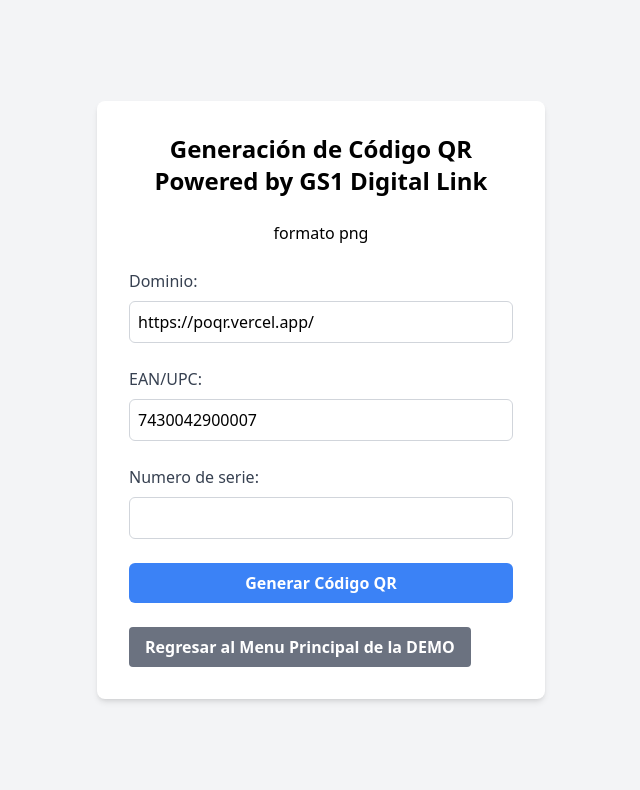
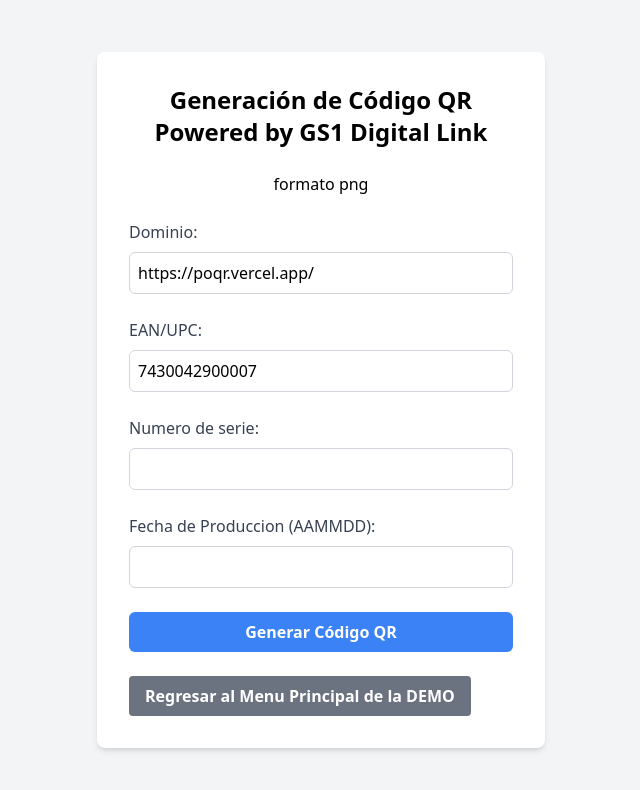
Before and after one commit to JamesBolanos/pocqr, a SvelteKit app: page /generacion-codigo-qr in a window 1280 px wide. Shown: the top 790 px of the page, without its empty margins (319-959 px from the left). Built offline with nearby package versions, Linux system fonts and the light colour scheme.

Commit message:
Dividing the API in charge of the db interaction to several APIs Role Oriented.

```diff
--- a/src/routes/[01]/[gtin]/[21]/[serial]/+page.svelte
+++ b/src/routes/[01]/[gtin]/[11]/[production_date]/[21]/[serial]/+page.svelte
@@ -5,36 +5,41 @@
     import { get } from 'svelte/store';
     import confetti from 'canvas-confetti';
 
-    // Access URL parameters
-    let domain;
+    // Access URL parameters according to GS1 APPLICATION IDENTIFICATION RULES: (01) GTIN / (11) PRODUCTION DATE / (21) SERIAL NUMBER
+    let dominio;
+    // Extract the domain
+    dominio = get(page).url.origin;
     let gtin = get(page).params.gtin;
-    let serial = get(page).params.serial;
+    let fecha_produccion = get(page).params.production_date;
+    let serie = get(page).params.serial;
 
 
-    // Extract the domain
-    domain = get(page).url.origin;
 
-    //for debug purposes
-    //console.log("Domain:", domain);
-    //console.log("GTIN:", gtin);
-    //console.log("Serial:", serial);
+    //DEBUG
+    console.log("Domain:", dominio);
+    console.log("GTIN:", gtin);
+    console.log("FECHA PRODUCCION:", fecha_produccion);
+    console.log("serie:", serie);
+    //DEBUG
 
-    // Form fields
+
+    // CAMPOS A SER LLENADOS POR EL USUARIO
     let cliente = '';
     let fecha_compra = new Date().toISOString().split('T')[0];
     let correo = '';
-    let action = 'register_warranty';
+
 
     // Check if the warranty exists when the component loads
+    // THIS IS A GET METHOD (QUERY)
     onMount(async () => {
       try {
         // Fetch from the API to check if the warranty exists
-        const response = await fetch(`/api/db?domain=${domain}&gtin=${gtin}&serial=${serial}`);
+        const response = await fetch(`/api/db/eu/?dominio=${dominio}&gtin=${gtin}&serie=${serie}&{fecha_produccion=${fecha_produccion}}`);
         const result = await response.json();
 
         if (result.exists) {
           // Redirect to product information page if warranty exists
-          goto(`/product-info/01/${gtin}/21/${serial}`);
+          goto(`/product-info/01/${gtin}/11/${fecha_produccion}/21/${serie}`);
         }
       } catch (error) {
         console.error('Error al buscar garantias existentes', error);
@@ -43,9 +48,7 @@
 
     // Function to save the warranty
 
-
     async function saveWarranty() {
-
       // Trigger confetti animation. this should go before the alert, but because saveWarranty is async() first shows the alert, and the confetti is shown after the redirection
       // There msust be a better place to put this animation.
       confetti({
@@ -55,10 +58,10 @@
       });
 
       try {
-        const response = await fetch('/api/db', {
+        const response = await fetch('/api/db/eu', {
           method: 'POST',
           headers: { 'Content-Type': 'application/json' },
-          body: JSON.stringify({ domain, gtin, serial, cliente, fecha_compra, correo, action })
+          body: JSON.stringify({ dominio, gtin, serie, fecha_produccion, cliente, fecha_compra, correo })
         });
 
         if (response.ok) {
@@ -88,10 +91,10 @@
         <input id="gtin" type="text" readonly bind:value={gtin} class="border p-2 rounded w-full" />
       </div>
 
-      <!-- Serial Number Field -->
+      <!-- serie Number Field -->
       <div class="mb-4">
-        <label for="serial" class="block text-sm font-medium text-gray-700">Número de Serie</label>
-        <input id="serial" type="text" readonly bind:value={serial} class="border p-2 rounded w-full" />
+        <label for="serie" class="block text-sm font-medium text-gray-700">Número de Serie</label>
+        <input id="serie" type="text" readonly bind:value={serie} class="border p-2 rounded w-full" />
       </div>
 
       <!-- Customer Name Field -->
--- a/src/routes/api/db/+server.js
+++ b/src/routes/api/db/+server.js
@@ -9,16 +9,16 @@ import { json } from '@sveltejs/kit';
 export async function GET({ url }) {
   const domain = url.searchParams.get('domain');
   const gtin = url.searchParams.get('gtin');
-  const serial = url.searchParams.get('serial');
+  const serie = url.searchParams.get('serie');
 
-  if (gtin && serial) {
+  if (gtin && serie) {
     // Check if a specific warranty exists
     const { data, error } = await supabase
       .from('warranties')
       .select('*')
       .eq('domain', domain)
       .eq('gtin', gtin)
-      .eq('serial', serial)
+      .eq('serie', serie)
       .eq('garantia_registrada', true);
 
 
@@ -49,13 +49,14 @@ export async function GET({ url }) {
 
 // POST: Handle qr code creation (new item), warranty registration and inventory update.
 export async function POST({ request }) {
-  const { domain, gtin, serial, cliente, fecha_compra, correo, action } = await request.json();
+  const { domain, gtin, serie, fecha_produccion, fecha_garantia, cliente, fecha_compra, correo, action } = await request.json();
 
-  if (!gtin || !serial) {
+  if (!gtin || !serie) {
     console.log(gtin);
-    console.log(serial);
-    console.error('Missing GTIN or Serial in request');
-    return json({ error: 'GTIN and Serial are required' }, { status: 400 });
+    console.log(serie);
+    console.log(fecha_compra);
+    console.error('Missing GTIN or serie in request');
+    return json({ error: 'GTIN and serie are required' }, { status: 400 });
   }
   //////////////////////////////////////////////////////////////////////
   if (action === 'create_new') {
@@ -67,7 +68,8 @@ export async function POST({ request }) {
       .select('*')
       .eq('domain',domain)
       .eq('gtin', gtin)
-      .eq('serial', serial);
+      .eq('serie', serie)
+
 
     console.log('checking if the item exists...');
 
@@ -84,20 +86,20 @@ export async function POST({ request }) {
       // Log the error
 
       console.log('the create_new action is trying to add an item that already exists...');
-      return json({ message: 'The item already exists in the table', domain, gtin, serial });
+      return json({ message: 'The item already exists in the table', domain, gtin, serie });
     } else {
       // Insert new record
-      //TODO: YOU HAVE TO INSERT A CREATION DATE.
+
       const { error: insertError } = await supabase
         .from('warranties')
-        .insert({ domain, gtin, serial, fecha_ingreso, garantia_registrada: false });
+        .insert({ domain, gtin, serie, fecha_garantia, fecha_ingreso, garantia_registrada: false });
 
       if (insertError) {
         console.error('Database insert error:', insertError);
         return json({ error: 'Database error' }, { status: 500 });
       }
 
-      return json({ message: 'New record added', domain, gtin, serial });
+      return json({ message: 'New record added', domain, gtin, serie });
     }
     ///////////////////////////////////////
 
@@ -110,7 +112,7 @@ export async function POST({ request }) {
       .select('*')
       .eq('domain',domain)
       .eq('gtin', gtin)
-      .eq('serial', serial);
+      .eq('serie', serie);
 
     console.log('checking if the item exists');
 
@@ -133,27 +135,27 @@ export async function POST({ request }) {
         .update({ fecha_inventario })
         .eq('domain', domain)
         .eq('gtin', gtin)
-        .eq('serial', serial);
+        .eq('serie', serie);
 
       if (updateError) {
         console.error('Database update error:', updateError);
         return json({ error: 'Database error' }, { status: 500 });
       }
 
-      return json({ message: 'Inventory date updated', fecha_inventario, gtin, serial });
+      return json({ message: 'Inventory date updated', fecha_inventario, gtin, serie });
     } else {
       // Insert new inventory record
       // THIS WILL NOT BE POSSIBLE YOU NEED TO DOBULE CHECK THE FLOW
       const { error: insertError } = await supabase
         .from('warranties')
-        .insert({ domain, gtin, serial, fecha_inventario, garantia_registrada: false });
+        .insert({ domain, gtin, serie, fecha_inventario, garantia_registrada: false });
 
       if (insertError) {
         console.error('Database insert error:', insertError);
         return json({ error: 'Database error' }, { status: 500 });
       }
 
-      return json({ message: 'New inventory record added', fecha_inventario, gtin, serial });
+      return json({ message: 'New inventory record added', fecha_inventario, gtin, serie });
     }
   } else if (action === 'register_warranty') {
     // Check if warranty is already registered
@@ -162,7 +164,7 @@ export async function POST({ request }) {
       .select('*')
       .eq('domain',domain)
       .eq('gtin', gtin)
-      .eq('serial', serial);
+      .eq('serie', serie);
 
     if (warrantyFetchError) {
       console.error('Database query error on warranty check:', warrantyFetchError);
@@ -187,7 +189,7 @@ export async function POST({ request }) {
         .update({ cliente, fecha_compra, correo, garantia_registrada: true })
         .eq('domain',domain)
         .eq('gtin', gtin)
-        .eq('serial', serial);
+        .eq('serie', serie);
 
       if (updateWarrantyError) {
         console.error('Database update error:', updateWarrantyError);
@@ -200,7 +202,7 @@ export async function POST({ request }) {
       // this code will be eliminated because the flow now creates a new record when creating the qr code
       const { error: insertWarrantyError } = await supabase
         .from('warranties')
-        .insert({ domain, gtin, serial, cliente, fecha_compra, correo, garantia_registrada: true });
+        .insert({ domain, gtin, serie, cliente, fecha_compra, correo, garantia_registrada: true });
 
       if (insertWarrantyError) {
         console.error('Database insert error:', insertWarrantyError);
--- /dev/null
+++ b/src/routes/api/db/eu/+server.js
@@ -0,0 +1,89 @@
+// src/routes/api/db/eu/+server.js
+import { supabase } from '$lib/supabaseClient';
+import { json } from '@sveltejs/kit';
+
+const fecha_garantia = new Date().toISOString();
+
+// GET: Returns true, false or "Error 500".
+// This is triggered by the on mount process in the warranty registration form.
+// to Check if there is a warranty record on file and if the warranty is active.
+export async function GET({ url }) {
+  const dominio = url.searchParams.get('dominio');
+  const gtin = url.searchParams.get('gtin');
+  const serie = url.searchParams.get('serie');
+  const fecha_produccion = url.searchParams.get('fecha_produccion');
+
+  // Check if a specific warranty exists, and if it is already registered!
+  const { data, error } = await supabase
+    .from('warranties')
+    .select('*')
+    .eq('dominio', dominio)
+    .eq('gtin', gtin)
+    .eq('serie', serie)
+    .eq('fecha_produccion',fecha_produccion)
+    .eq('garantia_registrada', true);
+
+  if (error) {
+    console.error('Database query error check if a specific warranty exist:', error);
+    return json({ error: 'Database error' }, { status: 500 });
+  }
+
+  const exists = data.length > 0;
+
+  return json({ exists });
+
+}
+
+
+// POST: WARANTY REGISTRATION - THIS IS AN ENDPOINT THAT DOES NOT NEED AUTHORIZACION,
+// SO WE NEED TO LIMIT FROM IP ADDRESS AND COUNTRY AND DAILY HITS. ETC. BE AWARE!!!!
+// WHY TO CHECK AGAIN? AND THIS WILL HAVE TO BE IN A STORE PROCEDURE SO I CHECK AND IF NOT I INSERT
+export async function POST ({request}) {
+  const { data: existingWarranty, error: warrantyFetchError } = await supabase
+    .from('warranties')
+    .select('*')
+    .eq('dominio', dominio)
+    .eq('gtin', gtin)
+    .eq('serie', serie)
+    .eq('fecha_produccion', fecha_produccion);
+
+  if (warrantyFetchError) {
+    console.error('Database query error on warranty check:', warrantyFetchError);
+    return json({ error: 'Database error' }, { status: 500 });
+  }
+
+  //here existingWarranty should be false but is true even if there is no record, so we create another variable to check the variable length.
+  const recordExists = existingWarranty.length > 0;
+
+  //DEBUG MODE
+  console.log(`Warranty already exists: ${recordExists}`);
+  //DEBUG MODE
+
+
+  if (recordExists) {
+
+    //DEBUB MODE
+    console.log('Warranty already registered');
+    //DEBUG MODE
+
+    return json({ message: 'La garantia de este producto ya ha sido registrada' });
+  } else  {
+
+    // Update record with warranty information
+
+    const { error: updateWarrantyError } = await supabase
+      .from('warranties')
+      .update({ cliente, fecha_compra, correo, garantia_registrada: true })
+      .eq('dominio',dominio)
+      .eq('gtin', gtin)
+      .eq('serie', serie)
+      .eq('fecha_produccion', fecha_produccion);
+
+    if (updateWarrantyError) {
+      console.error('Database update error:', updateWarrantyError);
+      return json({ error: 'Database error' }, { status: 500 });
+    }
+
+    return json({ success: true, message: 'Warranty registered' });
+  }
+}
--- a/src/routes/api/generate-qr/+server.js
+++ b/src/routes/api/generate-qr/+server.js
@@ -1,7 +1,7 @@
 import QRCode from 'qrcode';
 
 export async function POST({ request }) {
-  const { domain, gtin, serial } = await request.json();
+  const { domain, gtin, serie, fecha_produccion } = await request.json();
 
   // Validate GTIN length
   if (gtin.length !== 13) {
@@ -9,13 +9,13 @@ export async function POST({ request }) {
   }
 
   // Generate the data string following GS1 standards
-  const qrData = `${domain}01/${gtin}/21/${serial}`;
+  const qrData = `${domain}01/${gtin}/12/${fecha_produccion}/21/${serie}`;
 
   // Create a dynamic filename based on the input values
-  const filename = `GTIN_${gtin}_Serial_${serial}.png`;
+  const filename = `GTIN_${gtin}_SERIE_${serie}_FECHAP_${fecha_produccion}.png`;
 
   // Generate QR code as a PNG buffer
-  const qrCodeImage = await QRCode.toBuffer(qrData, { type: 'png' });
+  const qrCodeImage = await QRCode.toBuffer(qrData, { type: 'png' })
 
   // Return the QR code with a dynamic filename in the headers
   return new Response(qrCodeImage, {
--- a/src/routes/escaneo-inventario/+page.svelte
+++ b/src/routes/escaneo-inventario/+page.svelte
@@ -12,25 +12,25 @@
     function onScanSuccess(decodedText) {
   console.log("QR Code scanned:", decodedText);
   try {
-    // Parse the URL to extract the domain, GTIN, and Serial
+    // Parse the URL to extract the domain, GTIN, and serie
     const pathParts = decodedText.split('/');
 
     // Extract the domain name from the first part of the URL
     const domain = pathParts[0] + "//" + pathParts[2];
     console.log("Domain:", domain);
 
-    // Locate and extract GTIN and Serial based on GS1 identifiers (01 for GTIN, 21 for Serial)
+    // Locate and extract GTIN and serie based on GS1 identifiers (01 for GTIN, 21 for serie)
     const gtinIndex = pathParts.indexOf('01') + 1;
-    const serialIndex = pathParts.indexOf('21') + 1;
+    const serieIndex = pathParts.indexOf('21') + 1;
 
     const gtin = pathParts[gtinIndex] || null;
-    const serial = pathParts[serialIndex] || null;
+    const serie = pathParts[serieIndex] || null;
 
-    if (gtin && serial) {
-      console.log("GTIN:", gtin, "Serial:", serial);
-      updateInventory(domain, gtin, serial);
+    if (gtin && serie) {
+      console.log("GTIN:", gtin, "serie:", serie);
+      updateInventory(domain, gtin, serie);
     } else {
-      statusMessage = 'Failed to extract GTIN and Serial from QR code.';
+      statusMessage = 'Failed to extract GTIN and serie from QR code.';
     }
 
   } catch (error) {
@@ -43,12 +43,12 @@
 
 
 
-    async function updateInventory(domain, gtin, serial) {
+    async function updateInventory(domain, gtin, serie) {
       try {
         const response = await fetch('/api/db', {
           method: 'POST',
           headers: { 'Content-Type': 'application/json' },
-          body: JSON.stringify({ domain, gtin, serial, action })
+          body: JSON.stringify({ domain, gtin, serie, action })
         });
 
         const data = await response.json();
@@ -60,7 +60,7 @@
             time: timestamp.toLocaleTimeString(),
             domain,
             gtin,
-            serial,
+            serie,
             message: data.message
           };
           statusMessage = `Last item updated at ${lastUpdate.date} ${lastUpdate.time}`;
@@ -95,7 +95,7 @@
       <li>Time: {lastUpdate.time}</li>
       <li>Domain: {lastUpdate.time}</li>
       <li>GTIN: {lastUpdate.gtin}</li>
-      <li>Serial: {lastUpdate.serial}</li>
+      <li>serie: {lastUpdate.serie}</li>
       <li>Status: {lastUpdate.message}</li>
     </ul>
   {/if}
--- a/src/routes/generacion-codigo-qr/+page.svelte
+++ b/src/routes/generacion-codigo-qr/+page.svelte
@@ -2,8 +2,9 @@
 
   import GoBackButton from '$lib/GoBackButton.svelte';
   let domain ='https://poqr.vercel.app/';
-  let gtin = '7430042900007';
-  let serial = '';
+  let gtin = '7430042900007'; //GS1 AI 01 GTIN 13
+  let serie = ''; //GS1 AI (21)
+  let fecha_produccion = '';  //GS1 AI (11) FORMAT YYMMDD
   let action = 'create_new';
 
   async function generateQRCode() {
@@ -12,14 +13,16 @@
       headers: {
         'Content-Type': 'application/json',
       },
-      body: JSON.stringify({domain, gtin, serial }),
+      body: JSON.stringify({domain, gtin, serie, fecha_produccion }),
     });
 
-    console.log(JSON.stringify({domain, gtin,serial}));
+    //DEBUG
+    console.log(JSON.stringify({domain, gtin, serie, fecha_produccion}));
+    //DEBUG
 
 
     const blob = await response.blob();
-    const filename = `GTIN_${gtin}_Serial_${serial}.png`;
+    const filename = `GTIN_${gtin}_SERIE_${serie}_FECHAP_${fecha_produccion}.png`;
     const url = window.URL.createObjectURL(blob);
     const link = document.createElement('a');
     link.href = url;
@@ -37,17 +40,22 @@
         const response = await fetch('/api/db', {
           method: 'POST',
           headers: { 'Content-Type': 'application/json' },
-          body: JSON.stringify({ domain, gtin, serial, action })
+          body: JSON.stringify({ domain, gtin, serie, fecha_produccion, action })
         });
 
         const data = await response.json();
 
         if (response.ok) {
+
+          //DEBUG
           console.log('new record added');
+          //DEBUG
 
 
         } else {
+          //DEBUG
           console.log('Post response was not ok');
+          //DEBUG
         }
 
       } catch (error) {
@@ -73,11 +81,15 @@
           <input id="gtin" type="text" bind:value={gtin} maxlength="13" class="w-full p-2 border border-gray-300 rounded-md focus:ring focus:ring-blue-200 focus:outline-none" required />
         </div>
         <div>
-          <label for="serial" class="block text-gray-700 font-medium mb-2">Numero de serie:</label>
-          <input id="serial" type="text" bind:value={serial} maxlength="20" class="w-full p-2 border border-gray-300 rounded-md focus:ring focus:ring-blue-200 focus:outline-none" required />
+          <label for="serie" class="block text-gray-700 font-medium mb-2">Numero de serie:</label>
+          <input id="serie" type="text" bind:value={serie} maxlength="20" class="w-full p-2 border border-gray-300 rounded-md focus:ring focus:ring-blue-200 focus:outline-none" required />
         </div>
+        <div>
+          <label for="fecha_produccion" class="block text-gray-700 font-medium mb-2">Fecha de Produccion (AAMMDD):</label>
+          <input id="fecha_produccion" type="text" bind:value={fecha_produccion} maxlength="20" class="w-full p-2 border border-gray-300 rounded-md focus:ring focus:ring-blue-200 focus:outline-none" required />
+        </div>
+
       </div>
-
 
 
       <button type="button" on:click={generateQRCode} class="w-full bg-blue-500 text-white font-bold py-2 rounded-md hover:bg-blue-600 focus:outline-none focus:ring-2 focus:ring-blue-300">
--- a/src/routes/product-info/[01]/[gtin]/[21]/[serial]/+page.js
+++ b/src/routes/product-info/[01]/[gtin]/[21]/[serial]/+page.js
@@ -1,5 +1,5 @@
-// src/routes/product-info/[01]/[gtin]/[21]/[serial]/+page.js
+// src/routes/product-info/[01]/[gtin]/[21]/[serie]/+page.js
 export function load({ params }) {
-    const { gtin, serial } = params;
-    return { gtin, serial };
+    const { gtin, serie } = params;
+    return { gtin, serie };
   }
--- a/src/routes/product-info/[01]/[gtin]/[21]/[serial]/+page.svelte
+++ b/src/routes/product-info/[01]/[gtin]/[21]/[serial]/+page.svelte
@@ -1,8 +1,8 @@
-<!-- src/routes/product-info/[01]/[gtin]/[21]/[serial]/+page.svelte -->
+<!-- src/routes/product-info/[01]/[gtin]/[21]/[serie]/+page.svelte -->
 <script>
     export let data;
     let gtin = data.gtin;
-    let serial = data.serial;
+    let serie = data.serie;
     import GoBackButton from '$lib/GoBackButton.svelte';
 
     // You can load additional product information here as needed
@@ -11,7 +11,7 @@
   <div class="max-w-lg mx-auto p-8">
     <h2 class="text-2xl font-bold mb-4">Product Information</h2>
     <p><strong>GTIN:</strong> {gtin}</p>
-    <p><strong>Serial Number:</strong> {serial}</p>
+    <p><strong>serie Number:</strong> {serie}</p>
     <p>La garantia de este producto ya ha sido registrada.</p>
   </div>
 
--- a/src/routes/reporte-garantias/+page.svelte
+++ b/src/routes/reporte-garantias/+page.svelte
@@ -23,6 +23,7 @@
           <th class="py-2 px-4 border-b text-left">Dominio</th>
           <th class="py-2 px-4 border-b text-left">EAN/UPC</th>
           <th class="py-2 px-4 border-b text-left">Número de Serie</th>
+          <th class="py-2 px-4 border-b text-left">Fecha de Produccion</th>
           <th class="py-2 px-4 border-b text-left">Fecha de Ingreso</th>
           <th class="py-2 px-4 border-b text-left">Fecha de Inventario</th>
           <th class="py-2 px-4 border-b text-left">Fecha de Compra</th>
@@ -36,7 +37,8 @@
           <tr class="hover:bg-gray-50">
             <td class="py-2 px-4 border-b">{warranty.domain}</td>
             <td class="py-2 px-4 border-b">{warranty.gtin}</td>
-            <td class="py-2 px-4 border-b">{warranty.serial}</td>
+            <td class="py-2 px-4 border-b">{warranty.serie}</td>
+            <td class="py-2 px-4 border-b">{warranty.fecha_produccion}</td>
             <td class="py-2 px-4 border-b">{warranty.fecha_ingreso}</td>
             <td class="py-2 px-4 border-b">{warranty.fecha_inventario || 'N/A'}</td>
             <td class="py-2 px-4 border-b">{warranty.fecha_compra}</td>
```
Also changed, not shown: 1 other file (tests, documents, lock files or other folders).
